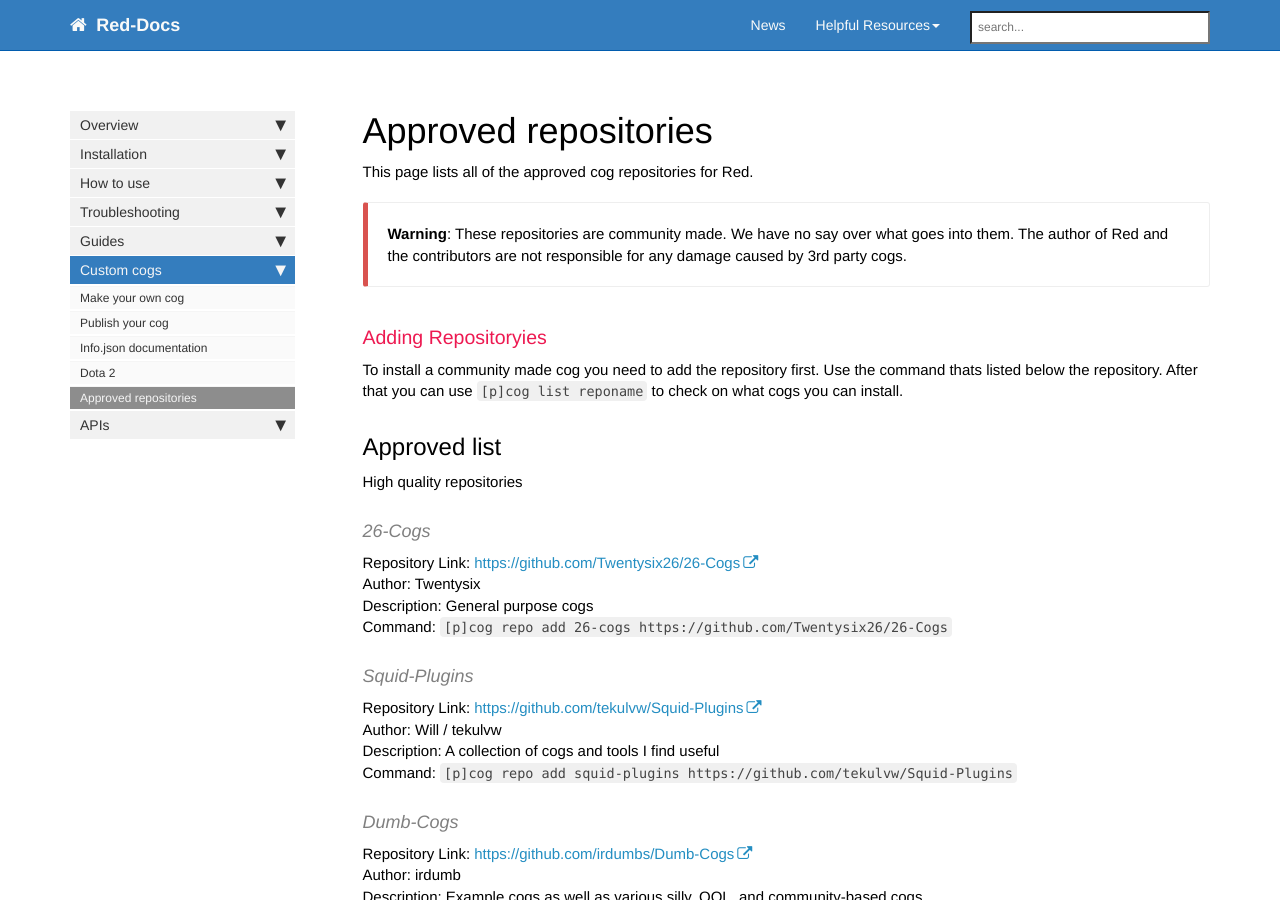
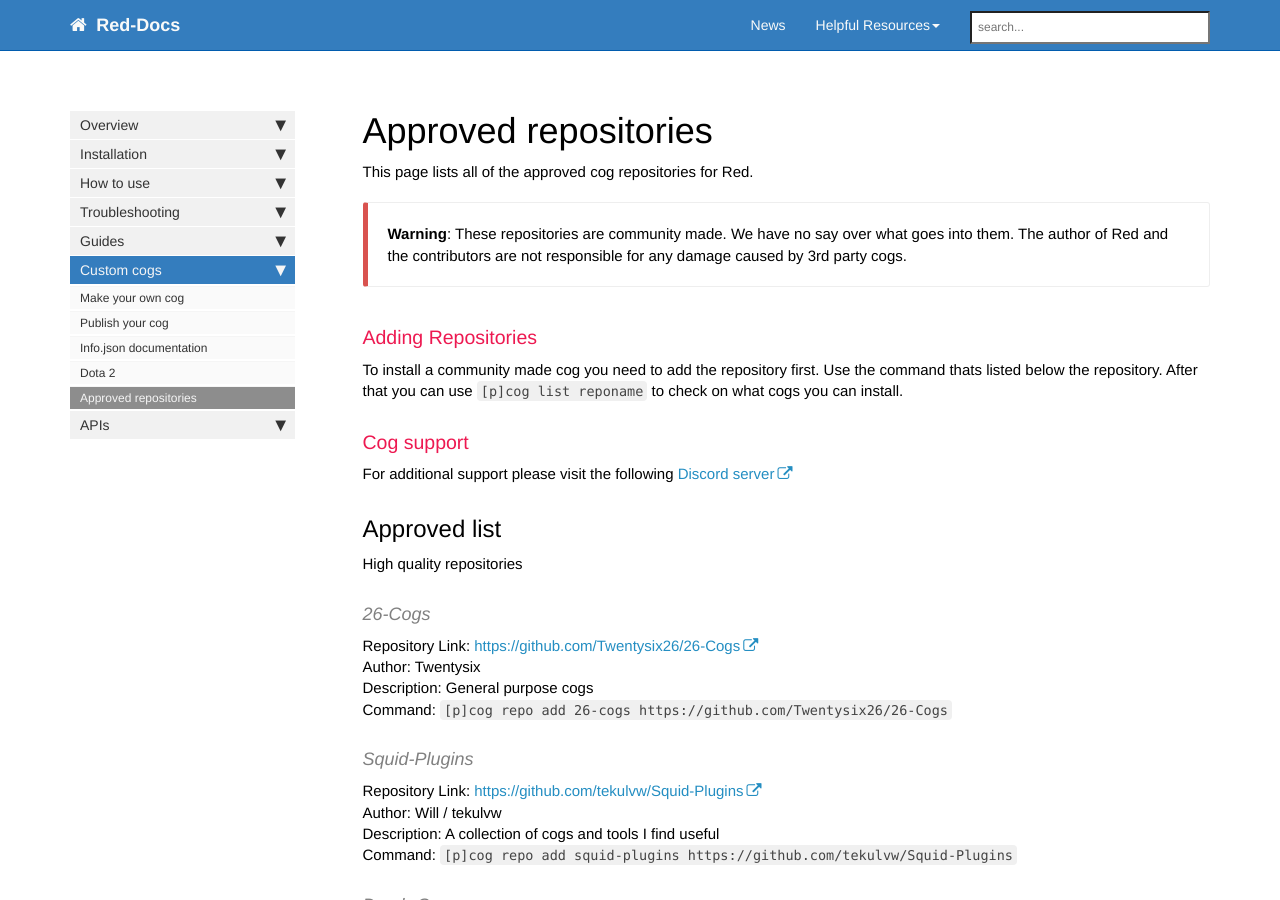
Before and after one commit to Twentysix26/Red-Docs, a Jekyll site: the page built from red/red_cog_approved_repos.md, in a window 1280 px wide and 900 px high. Built offline with Jekyll 4.4.1, drawn with Linux system fonts in a browser that asks for light colours; nearby versions of some CDN libraries; comment, search, counter and statistics services are not loaded.

Commit message:
Support link on Approved Repos

```diff
--- a/red/red_cog_approved_repos.md
+++ b/red/red_cog_approved_repos.md
@@ -10,11 +10,15 @@ This page lists all of the approved cog repositories for Red.
 
 {% include callout.html content="**Warning**: These repositories are community made. We have no say over what goes into them. The author of Red and the contributors are not responsible for any damage caused by 3rd party cogs." type="danger" %}
 
-### Adding Repositoryies
+### Adding Repositories
 
 To install a community made cog you need to add the repository first.
 Use the command thats listed below the repository.
 After that you can use ``[p]cog list reponame`` to check on what cogs you can install.
+
+### Cog support
+
+For additional support please visit the following [Discord server](https://discord.gg/SzUq8fy)
 
 ## Approved list
 
```
